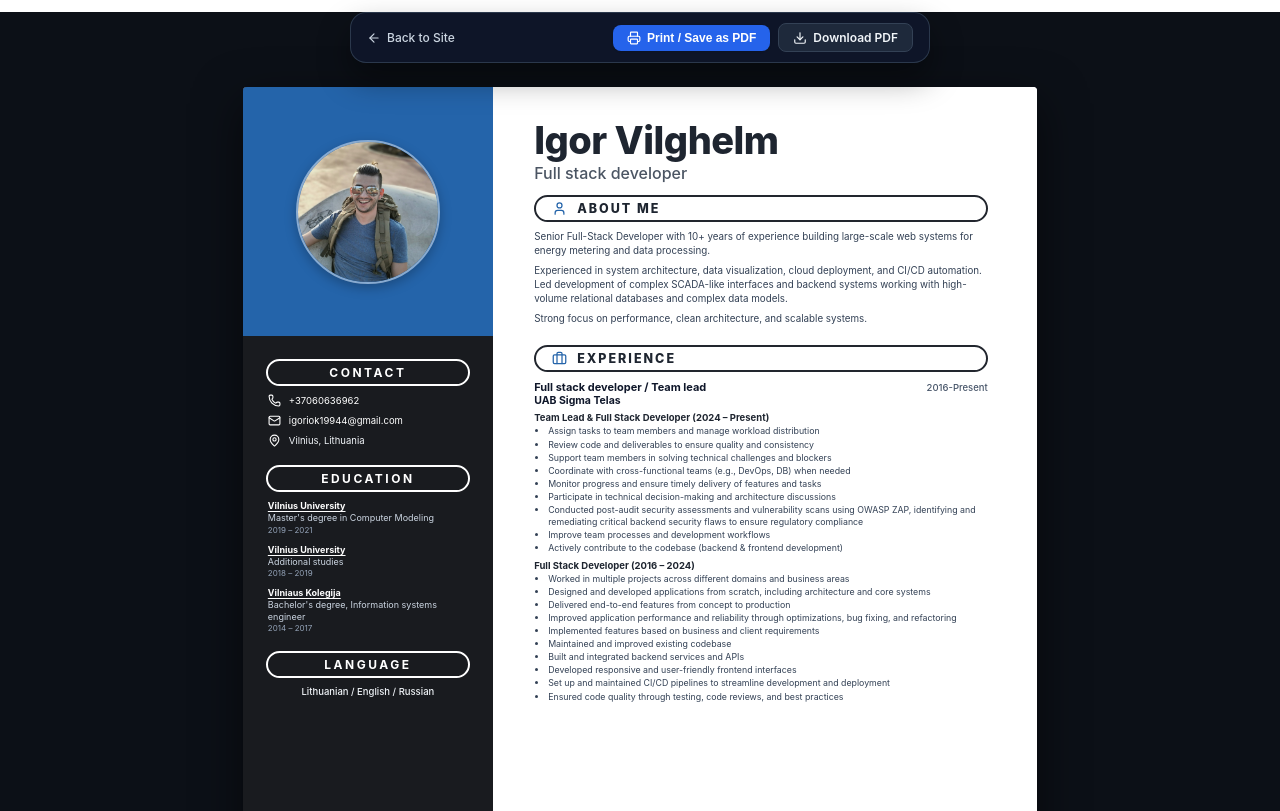
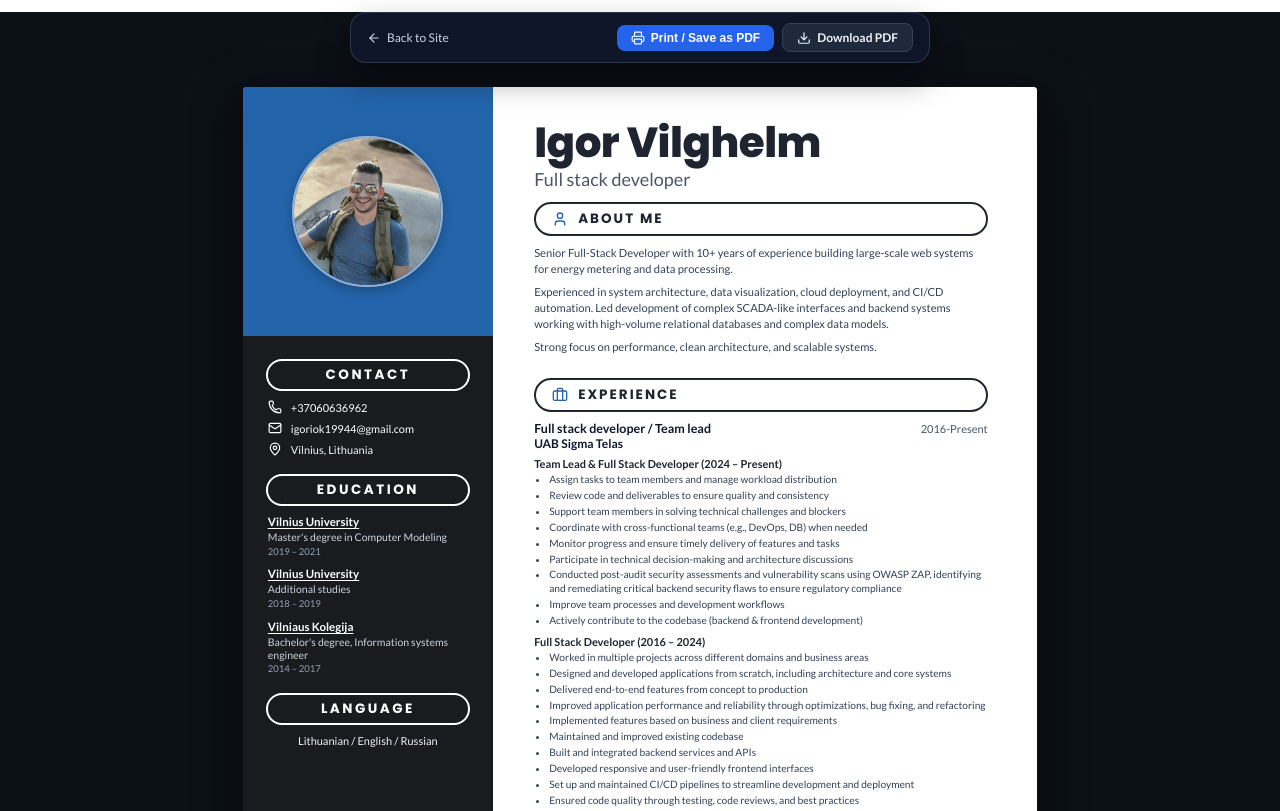
Before and after one commit to igoriok1994/igoriok1994.github.io, an Astro site: page /print in a window 1280 px wide. Shown: the top 811 px of the page. Built offline with nearby package versions, Linux system fonts and the light colour scheme; Astro itself is replaced by a stand-in of ours.

Commit message:
style: match exact typography with Poppins and Lato fonts and enlarged sizes

```diff
--- a/scripts/generate-pdf.mjs
+++ b/scripts/generate-pdf.mjs
@@ -137,7 +137,11 @@ async function generatePdf() {
 
   // Emulate print media and wait for fonts/images
   await send('Emulation.setEmulatedMedia', { media: 'print' });
-  await new Promise((r) => setTimeout(r, 1200));
+  await send('Runtime.evaluate', {
+    expression: 'document.fonts.ready.then(() => true)',
+    awaitPromise: true
+  });
+  await new Promise((r) => setTimeout(r, 1000));
 
   // Request printToPDF with zero margins and CSS page size
   console.log('[generate-pdf] Printing via CDP (zero margins, exact A4 full-bleed)...');
--- a/src/pages/print.astro
+++ b/src/pages/print.astro
@@ -27,6 +27,11 @@ const fullStackRole = company.roles[1];
   <title>{personal.name} – Curriculum Vitae</title>
   <link rel="icon" type="image/svg+xml" href="/favicon.svg">
 
+  {/* Google Fonts: Poppins (Headings) & Lato (Body) matching the original CV */}
+  <link rel="preconnect" href="https://fonts.googleapis.com">
+  <link rel="preconnect" href="https://fonts.gstatic.com" crossorigin>
+  <link href="https://fonts.googleapis.com/css2?family=Lato:ital,wght@0,300;0,400;0,700;0,900;1,400&family=Poppins:wght@600;700;800;900&display=swap" rel="stylesheet">
+
   <style is:inline>
     /* Reset & Base */
     *, *::before, *::after {
@@ -36,7 +41,7 @@ const fullStackRole = company.roles[1];
     }
 
     html, body {
-      font-family: -apple-system, BlinkMacSystemFont, "Segoe UI", Roboto, Helvetica, Arial, sans-serif;
+      font-family: 'Lato', -apple-system, BlinkMacSystemFont, "Segoe UI", Roboto, sans-serif;
       -webkit-font-smoothing: antialiased;
       -moz-osx-font-smoothing: grayscale;
       background: #ffffff;
@@ -187,11 +192,11 @@ const fullStackRole = company.roles[1];
     }
 
     .avatar-circle {
-      width: 38mm;
-      height: 38mm;
+      width: 40mm;
+      height: 40mm;
       border-radius: 50%;
       overflow: hidden;
-      border: 2.5px solid rgba(255, 255, 255, 0.45);
+      border: 2.5px solid rgba(255, 255, 255, 0.5);
       box-shadow: 0 4px 12px rgba(0, 0, 0, 0.25);
     }
 
@@ -207,20 +212,21 @@ const fullStackRole = company.roles[1];
       flex: 1;
       display: flex;
       flex-direction: column;
-      gap: 14px;
+      gap: 16px;
     }
 
     .pill-sidebar {
+      font-family: 'Poppins', sans-serif;
       border: 2px solid #ffffff;
       border-radius: 9999px;
       padding: 4px 14px;
       text-align: center;
       color: #ffffff;
       font-weight: 700;
-      font-size: 12px;
+      font-size: 13.5px;
       letter-spacing: 2.5px;
       text-transform: uppercase;
-      margin-bottom: 8px;
+      margin-bottom: 9px;
     }
 
     /* Main Column */
@@ -234,20 +240,39 @@ const fullStackRole = company.roles[1];
       flex-direction: column;
     }
 
+    .main-name {
+      font-family: 'Poppins', sans-serif;
+      font-size: 42px;
+      font-weight: 800;
+      color: #1e2530;
+      letter-spacing: -0.5px;
+      line-height: 1.05;
+      text-transform: none;
+    }
+
+    .main-title {
+      font-family: 'Lato', sans-serif;
+      font-size: 18px;
+      font-weight: 400;
+      color: #4b5563;
+      margin-top: 3px;
+    }
+
     .pill-main {
+      font-family: 'Poppins', sans-serif;
       border: 2px solid #22262e;
       border-radius: 9999px;
-      padding: 4px 16px;
+      padding: 5px 16px;
       display: flex;
       align-items: center;
       gap: 10px;
       color: #1e2530;
-      font-weight: 800;
-      font-size: 12.5px;
+      font-weight: 700;
+      font-size: 13.5px;
       letter-spacing: 2px;
       text-transform: uppercase;
-      margin-bottom: 8px;
-      margin-top: 10px;
+      margin-bottom: 9px;
+      margin-top: 13px;
     }
 
     .pill-main.first {
@@ -300,40 +325,40 @@ const fullStackRole = company.roles[1];
         {/* CONTACT */}
         <div>
           <div class="pill-sidebar">Contact</div>
-          <div style="display: flex; flex-direction: column; gap: 7px; font-size: 9.5px; color: #f1f5f9; padding-left: 2px;">
-            <div style="display: flex; align-items: center; gap: 8px;">
-              <Phone size={13} color="#ffffff" />
+          <div style="display: flex; flex-direction: column; gap: 7px; font-size: 11px; color: #f1f5f9; padding-left: 2px;">
+            <div style="display: flex; align-items: center; gap: 9px;">
+              <Phone size={14} color="#ffffff" />
               <a href={`tel:${personal.contacts.phone}`} style="color: #ffffff; text-decoration: none;">{personal.contacts.phone}</a>
             </div>
-            <div style="display: flex; align-items: center; gap: 8px;">
-              <Mail size={13} color="#ffffff" />
+            <div style="display: flex; align-items: center; gap: 9px;">
+              <Mail size={14} color="#ffffff" />
               <a href={`mailto:${personal.contacts.email}`} style="color: #ffffff; text-decoration: none; overflow: hidden; text-overflow: ellipsis; white-space: nowrap;">{personal.contacts.email}</a>
             </div>
-            <div style="display: flex; align-items: center; gap: 8px;">
-              <MapPin size={13} color="#ffffff" />
+            <div style="display: flex; align-items: center; gap: 9px;">
+              <MapPin size={14} color="#ffffff" />
               <span>{personal.location}</span>
             </div>
           </div>
         </div>
 
         {/* EDUCATION */}
-        <div style="margin-top: 4px;">
+        <div style="margin-top: 2px;">
           <div class="pill-sidebar">Education</div>
-          <div style="display: flex; flex-direction: column; gap: 9px; font-size: 9px; padding-left: 2px;">
+          <div style="display: flex; flex-direction: column; gap: 10px; font-size: 10.5px; padding-left: 2px;">
             {education.map((item) => (
               <div style="line-height: 1.25;">
-                <div style="font-weight: 700; color: #ffffff; text-decoration: underline; text-underline-offset: 2px;">{item.institution}</div>
-                <div style="color: #cbd5e1; margin-top: 1px;">{item.degree}</div>
-                <div style="color: #94a3b8; font-size: 8px; margin-top: 1px;">{item.period}</div>
+                <div style="font-weight: 700; font-size: 11.5px; color: #ffffff; text-decoration: underline; text-underline-offset: 2px;">{item.institution}</div>
+                <div style="color: #cbd5e1; margin-top: 1.5px;">{item.degree}</div>
+                <div style="color: #94a3b8; font-size: 9.5px; margin-top: 1.5px;">{item.period}</div>
               </div>
             ))}
           </div>
         </div>
 
         {/* LANGUAGE */}
-        <div style="margin-top: 4px;">
+        <div style="margin-top: 2px;">
           <div class="pill-sidebar">Language</div>
-          <div style="font-size: 9.5px; color: #f1f5f9; text-align: center; font-weight: 500;">
+          <div style="font-size: 11px; color: #f1f5f9; text-align: center; font-weight: 500;">
             Lithuanian / English / Russian
           </div>
         </div>
@@ -345,10 +370,10 @@ const fullStackRole = company.roles[1];
     <main class="main-col">
       {/* Name & Title Header */}
       <div style="margin-bottom: 12px;">
-        <h1 style="font-size: 38px; font-weight: 800; color: #1e2530; letter-spacing: -0.5px; line-height: 1; text-transform: none;">
+        <h1 class="main-name">
           {personal.name}
         </h1>
-        <p style="font-size: 16px; font-weight: 500; color: #4b5563; margin-top: 4px;">
+        <p class="main-title">
           Full stack developer
         </p>
       </div>
@@ -356,10 +381,10 @@ const fullStackRole = company.roles[1];
       {/* ABOUT ME */}
       <section style="margin-bottom: 10px;">
         <div class="pill-main first">
-          <User size={15} color="#2464aa" />
+          <User size={16} color="#2464aa" />
           <span>About Me</span>
         </div>
-        <div style="font-size: 9.8px; color: #334155; line-height: 1.42; display: flex; flex-direction: column; gap: 6px;">
+        <div style="font-size: 11.2px; color: #334155; line-height: 1.46; display: flex; flex-direction: column; gap: 6px;">
           <p>{personal.about.summary}</p>
           <p>{personal.about.details[0]}</p>
           <p>{personal.about.details[1]}</p>
@@ -369,25 +394,25 @@ const fullStackRole = company.roles[1];
       {/* EXPERIENCE */}
       <section>
         <div class="pill-main">
-          <Briefcase size={15} color="#2464aa" />
+          <Briefcase size={16} color="#2464aa" />
           <span>Experience</span>
         </div>
 
         {/* Company Title & Period */}
-        <div style="display: flex; justify-content: space-between; align-items: baseline; font-size: 11px; font-weight: 700; color: #0f172a; margin-top: 2px;">
+        <div style="display: flex; justify-content: space-between; align-items: baseline; font-size: 12.5px; font-weight: 700; color: #0f172a; margin-top: 3px;">
           <span>Full stack developer / Team lead</span>
-          <span style="font-size: 9.5px; font-weight: 500; color: #475569;">2016-Present</span>
+          <span style="font-size: 11px; font-weight: 500; color: #475569;">2016-Present</span>
         </div>
-        <div style="font-size: 10.5px; font-weight: 700; color: #0f172a; margin-bottom: 5px;">
+        <div style="font-size: 12px; font-weight: 700; color: #0f172a; margin-bottom: 6px;">
           {company.company}
         </div>
 
         {/* Team Lead Sub-role */}
-        <div style="margin-bottom: 6px;">
-          <div style="font-size: 9.5px; font-weight: 700; color: #1e2530; margin-bottom: 2px;">
+        <div style="margin-bottom: 7px;">
+          <div style="font-size: 11px; font-weight: 700; color: #1e2530; margin-bottom: 3px;">
             {teamLeadRole.role} ({teamLeadRole.period})
           </div>
-          <ul style="list-style: disc; padding-left: 14px; font-size: 8.8px; color: #334155; line-height: 1.32; display: flex; flex-direction: column; gap: 1.5px;">
+          <ul style="list-style: disc; padding-left: 15px; font-size: 10.2px; color: #334155; line-height: 1.36; display: flex; flex-direction: column; gap: 2px;">
             {teamLeadRole.responsibilities.map((resp) => (
               <li>{resp}</li>
             ))}
@@ -396,10 +421,10 @@ const fullStackRole = company.roles[1];
 
         {/* Full Stack Developer Sub-role */}
         <div>
-          <div style="font-size: 9.5px; font-weight: 700; color: #1e2530; margin-bottom: 2px;">
+          <div style="font-size: 11px; font-weight: 700; color: #1e2530; margin-bottom: 3px;">
             {fullStackRole.role} ({fullStackRole.period})
           </div>
-          <ul style="list-style: disc; padding-left: 14px; font-size: 8.8px; color: #334155; line-height: 1.32; display: flex; flex-direction: column; gap: 1.5px;">
+          <ul style="list-style: disc; padding-left: 15px; font-size: 10.2px; color: #334155; line-height: 1.36; display: flex; flex-direction: column; gap: 2px;">
             {fullStackRole.responsibilities.map((resp) => (
               <li>{resp}</li>
             ))}
@@ -423,16 +448,16 @@ const fullStackRole = company.roles[1];
         {/* SKILLS */}
         <div>
           <div class="pill-sidebar">Skills</div>
-          <ul style="list-style: none; padding-left: 0; font-size: 9.2px; color: #f1f5f9; display: flex; flex-direction: column; gap: 4px;">
+          <ul style="list-style: none; padding-left: 0; font-size: 11px; color: #f1f5f9; display: flex; flex-direction: column; gap: 4px;">
             <li>• Software development
-              <ul style="list-style: circle; padding-left: 16px; margin-top: 2px; color: #cbd5e1; display: flex; flex-direction: column; gap: 2px; font-size: 8.6px;">
+              <ul style="list-style: circle; padding-left: 18px; margin-top: 2px; color: #cbd5e1; display: flex; flex-direction: column; gap: 2px; font-size: 10px;">
                 <li>Front-end development</li>
                 <li>Back-end development</li>
               </ul>
             </li>
             <li>• Automation (CI / CD)</li>
             <li>• Cloud computing
-              <ul style="list-style: circle; padding-left: 16px; margin-top: 2px; color: #cbd5e1; display: flex; flex-direction: column; gap: 2px; font-size: 8.6px;">
+              <ul style="list-style: circle; padding-left: 18px; margin-top: 2px; color: #cbd5e1; display: flex; flex-direction: column; gap: 2px; font-size: 10px;">
                 <li>Cloud management</li>
               </ul>
             </li>
@@ -444,11 +469,11 @@ const fullStackRole = company.roles[1];
         {/* STACK */}
         <div style="margin-top: 8px;">
           <div class="pill-sidebar">Stack</div>
-          <div style="font-size: 9px; color: #f1f5f9; display: flex; flex-direction: column; gap: 7px;">
+          <div style="font-size: 10.5px; color: #f1f5f9; display: flex; flex-direction: column; gap: 8px;">
 
             <div>
-              <div style="font-weight: 700; color: #ffffff; margin-bottom: 1px;">Core stack</div>
-              <ul style="list-style: disc; padding-left: 14px; color: #cbd5e1; font-size: 8.5px; line-height: 1.3;">
+              <div style="font-weight: 700; font-size: 11px; color: #ffffff; margin-bottom: 1.5px;">Core stack</div>
+              <ul style="list-style: disc; padding-left: 15px; color: #cbd5e1; font-size: 10px; line-height: 1.35;">
                 <li>JavaScript / TypeScript</li>
                 <li>React / React Native / Redux</li>
                 <li>Node.js</li>
@@ -457,8 +482,8 @@ const fullStackRole = company.roles[1];
             </div>
 
             <div>
-              <div style="font-weight: 700; color: #ffffff; margin-bottom: 1px;">Backend</div>
-              <ul style="list-style: disc; padding-left: 14px; color: #cbd5e1; font-size: 8.5px; line-height: 1.3;">
+              <div style="font-weight: 700; font-size: 11px; color: #ffffff; margin-bottom: 1.5px;">Backend</div>
+              <ul style="list-style: disc; padding-left: 15px; color: #cbd5e1; font-size: 10px; line-height: 1.35;">
                 <li>Phalcon 5 (PHP framework)</li>
                 <li>REST APIs</li>
                 <li>High-load systems</li>
@@ -467,8 +492,8 @@ const fullStackRole = company.roles[1];
             </div>
 
             <div>
-              <div style="font-weight: 700; color: #ffffff; margin-bottom: 1px;">Databases</div>
-              <ul style="list-style: disc; padding-left: 14px; color: #cbd5e1; font-size: 8.5px; line-height: 1.3;">
+              <div style="font-weight: 700; font-size: 11px; color: #ffffff; margin-bottom: 1.5px;">Databases</div>
+              <ul style="list-style: disc; padding-left: 15px; color: #cbd5e1; font-size: 10px; line-height: 1.35;">
                 <li>Oracle / MariaDB / PostrgeSQL</li>
                 <li>Query optimization</li>
                 <li>Stored procedures</li>
@@ -476,16 +501,16 @@ const fullStackRole = company.roles[1];
             </div>
 
             <div>
-              <div style="font-weight: 700; color: #ffffff; margin-bottom: 1px;">DevOps</div>
-              <ul style="list-style: disc; padding-left: 14px; color: #cbd5e1; font-size: 8.5px; line-height: 1.3;">
+              <div style="font-weight: 700; font-size: 11px; color: #ffffff; margin-bottom: 1.5px;">DevOps</div>
+              <ul style="list-style: disc; padding-left: 15px; color: #cbd5e1; font-size: 10px; line-height: 1.35;">
                 <li>Jenkins CI/CD</li>
                 <li>IIS / Nginx / Apache</li>
               </ul>
             </div>
 
             <div>
-              <div style="font-weight: 700; color: #ffffff; margin-bottom: 1px;">Additional</div>
-              <ul style="list-style: disc; padding-left: 14px; color: #cbd5e1; font-size: 8.5px; line-height: 1.3;">
+              <div style="font-weight: 700; font-size: 11px; color: #ffffff; margin-bottom: 1.5px;">Additional</div>
+              <ul style="list-style: disc; padding-left: 15px; color: #cbd5e1; font-size: 10px; line-height: 1.35;">
                 <li>Python 3</li>
                 <li>Git</li>
               </ul>
@@ -501,17 +526,17 @@ const fullStackRole = company.roles[1];
     <main class="main-col">
       <section>
         <div class="pill-main first">
-          <FolderGit2 size={15} color="#2464aa" />
+          <FolderGit2 size={16} color="#2464aa" />
           <span>Projects</span>
         </div>
 
-        <div style="display: flex; flex-direction: column; gap: 7px; margin-top: 4px;">
+        <div style="display: flex; flex-direction: column; gap: 7px; margin-top: 3px;">
           {projects.map((proj) => (
             <div>
-              <div style="font-size: 9.5px; font-weight: 700; color: #0f172a; margin-bottom: 2px;">
+              <div style="font-size: 11px; font-weight: 700; color: #0f172a; margin-bottom: 2px;">
                 {proj.title} ({proj.period})
               </div>
-              <ul style="list-style: disc; padding-left: 14px; font-size: 8.6px; color: #334155; line-height: 1.32; display: flex; flex-direction: column; gap: 1.5px;">
+              <ul style="list-style: disc; padding-left: 15px; font-size: 10px; color: #334155; line-height: 1.34; display: flex; flex-direction: column; gap: 1.5px;">
                 {proj.bullets.map((b) => (
                   <li>{b}</li>
                 ))}
@@ -543,7 +568,7 @@ const fullStackRole = company.roles[1];
           <span>Key Achievements</span>
         </div>
 
-        <ul style="list-style: disc; padding-left: 14px; font-size: 9.2px; color: #334155; line-height: 1.38; display: flex; flex-direction: column; gap: 5.5px; margin-top: 6px;">
+        <ul style="list-style: disc; padding-left: 15px; font-size: 11px; color: #334155; line-height: 1.42; display: flex; flex-direction: column; gap: 6px; margin-top: 7px;">
           {achievements.map((item) => (
             <li>{item}</li>
           ))}
```
Also changed, not shown: 1 other file.
